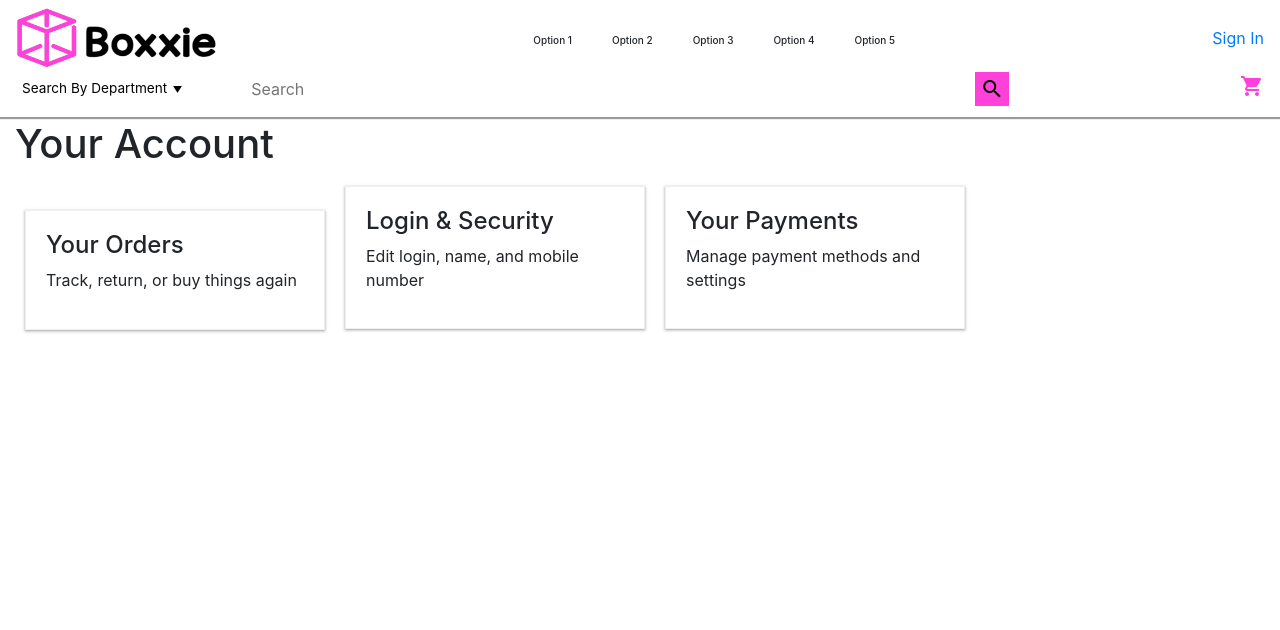
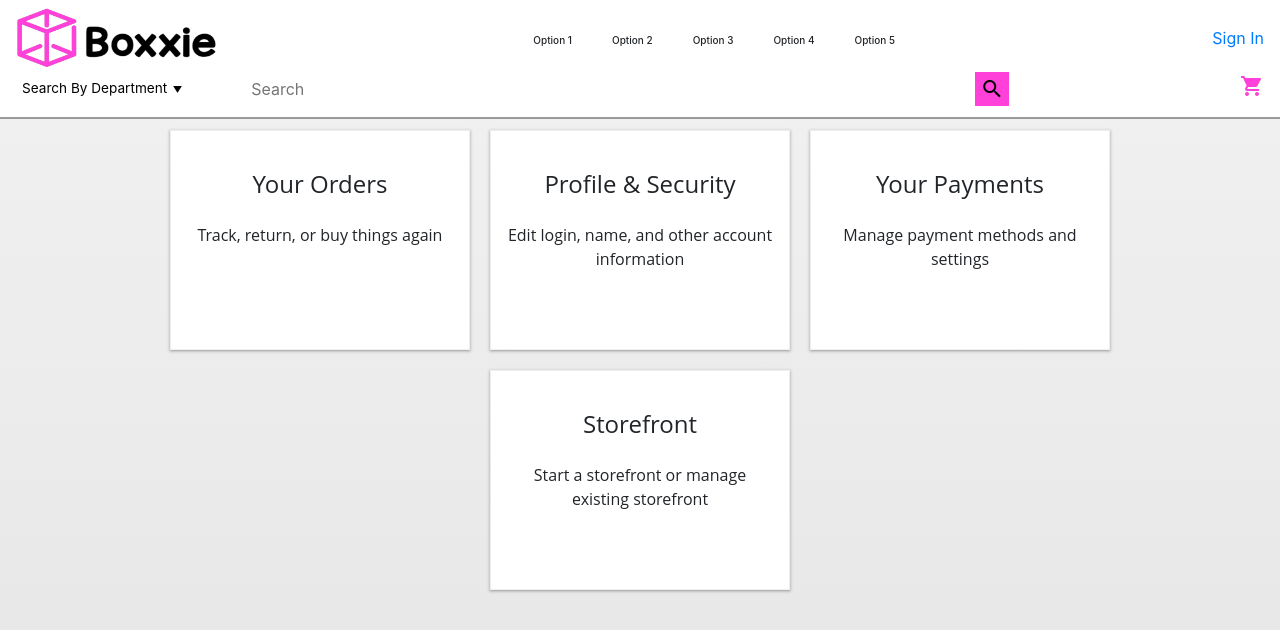
Before and after one commit to Branjosef/boxxie-frontend, a React (Create React App) app: page /homepage in a window 1280 px wide. Shown: the top 630 px of the page. Built offline with nearby package versions, Linux system fonts and the light colour scheme.

Commit message:
continued profile page buildout

```diff
--- a/src/components/profilePageComponents/ProfileCard.js
+++ /dev/null
@@ -1,12 +0,0 @@
-import React, { Component } from 'react'
-
-const ProfileCard = ({ component }) => {
-  return (
-    <div className="profile-card">
-      <h4>{component.title}</h4>
-      <p>{component.description}</p>
-    </div>
-  )
-}
-
-export default (ProfileCard)
--- /dev/null
+++ b/src/components/profilePageComponents/ProfileComponent.js
@@ -0,0 +1,12 @@
+import React, { Component } from 'react'
+
+const ProfileComponent = ({ component }) => {
+  return (
+    <div className="profile-component">
+      <h4 className="profile-component-title">{component.title}</h4>
+      <p className="profile-components-description">{component.description}</p>
+    </div>
+  )
+}
+
+export default (ProfileComponent)
--- a/src/pages/Profile.js
+++ b/src/pages/Profile.js
@@ -1,11 +1,13 @@
 import React from 'react';
 import '../styles/profilePage.css';
-import ProfileCard from '../components/profilePageComponents/ProfileCard'
+import ProfileComponent from '../components/profilePageComponents/ProfileComponent';
 
 let profileComponents = [
   { title: "Your Orders", description: "Track, return, or buy things again" },
-  { title: "Login & Security", description: "Edit login, name, and mobile number" },
-  { title: "Your Payments", description: "Manage payment methods and settings" }
+  { title: "Profile & Security", description: "Edit login, name, and other account information" },
+  { title: "Your Payments", description: "Manage payment methods and settings" },
+  { title: "Storefront", description: "Start a storefront or manage existing storefront" }
+
 ]
 
 class Profile extends React.Component {
@@ -14,9 +16,9 @@ class Profile extends React.Component {
     console.log(title)
   }
 
-  renderProfileCards = () => {
+  renderProfileComponents = () => {
     return profileComponents.map(c => {
-      return <ProfileCard key={c.title} component={c} />
+      return <ProfileComponent key={c.title} component={c} />
     })
   }
 
@@ -24,9 +26,8 @@ class Profile extends React.Component {
   render() {
     return (
       <div className="container-fluid profile-container">
-        <h1>Your Account</h1>
-        <div className="profile-card-container">
-          {this.renderProfileCards()}
+        <div className="profile-component-container">
+          {this.renderProfileComponents()}
         </div>
 
       </div>
--- a/src/styles/App.css
+++ b/src/styles/App.css
@@ -1,38 +1,3 @@
 /* .App {
   text-align: left;
 } */
-
-.App-logo {
-  height: 40vmin;
-  pointer-events: none;
-}
-
-@media (prefers-reduced-motion: no-preference) {
-  .App-logo {
-    animation: App-logo-spin infinite 20s linear;
-  }
-}
-
-.App-header {
-  background-color: #282c34;
-  min-height: 100vh;
-  display: flex;
-  flex-direction: column;
-  align-items: center;
-  justify-content: center;
-  font-size: calc(10px + 2vmin);
-  color: white;
-}
-
-.App-link {
-  color: #61dafb;
-}
-
-@keyframes App-logo-spin {
-  from {
-    transform: rotate(0deg);
-  }
-  to {
-    transform: rotate(360deg);
-  }
-}
--- a/src/styles/navBar.css
+++ b/src/styles/navBar.css
@@ -6,7 +6,6 @@
   top: 0;
   z-index: 100;
 }
-
 
 .navbar__search {
   display: flex;
@@ -29,5 +28,5 @@
 }
 
 .black {
-    color: black
+  color: black;
 }
--- a/src/styles/profilePage.css
+++ b/src/styles/profilePage.css
@@ -1,14 +1,39 @@
 .profile-container {
+  background: linear-gradient(to top, #94949442, #f0f0f0);
+  text-align: center;
   display: inline-block;
+  min-height: 100vh;
 }
 
-.profile-card {
+.profile-component-container {
+  font-family: "Open Sans";
+}
+
+.profile-component {
   display: inline-block;
   margin: 10px;
   border: 1px solid #eee;
+  background: rgb(255, 255, 255);
   box-shadow: rgba(60, 64, 67, 0.3) 0px 1px 2px 0px,
     rgba(60, 64, 67, 0.15) 0px 1px 3px 1px;
-  width: 300px;
-  min-height: 120px;
-  padding: 20px;
+  min-height: 220px;
+  padding: 15px;
+  max-width: 300px;
+  min-width: 300px;
+  vertical-align: bottom;
 }
+
+.profile-component:hover {
+  box-shadow: rgba(0, 0, 0, 0.16) 0px 3px 6px, rgba(0, 0, 0, 0.23) 0px 3px 6px;
+}
+
+.profile-component-title {
+  text-align: center;
+  margin: 1em;
+}
+
+.profile-component-description {
+  text-align: center;
+  margin: 1em;
+  font-size: 14px;
+}
```
Lines whose indentation alone changed are shown as unchanged.
